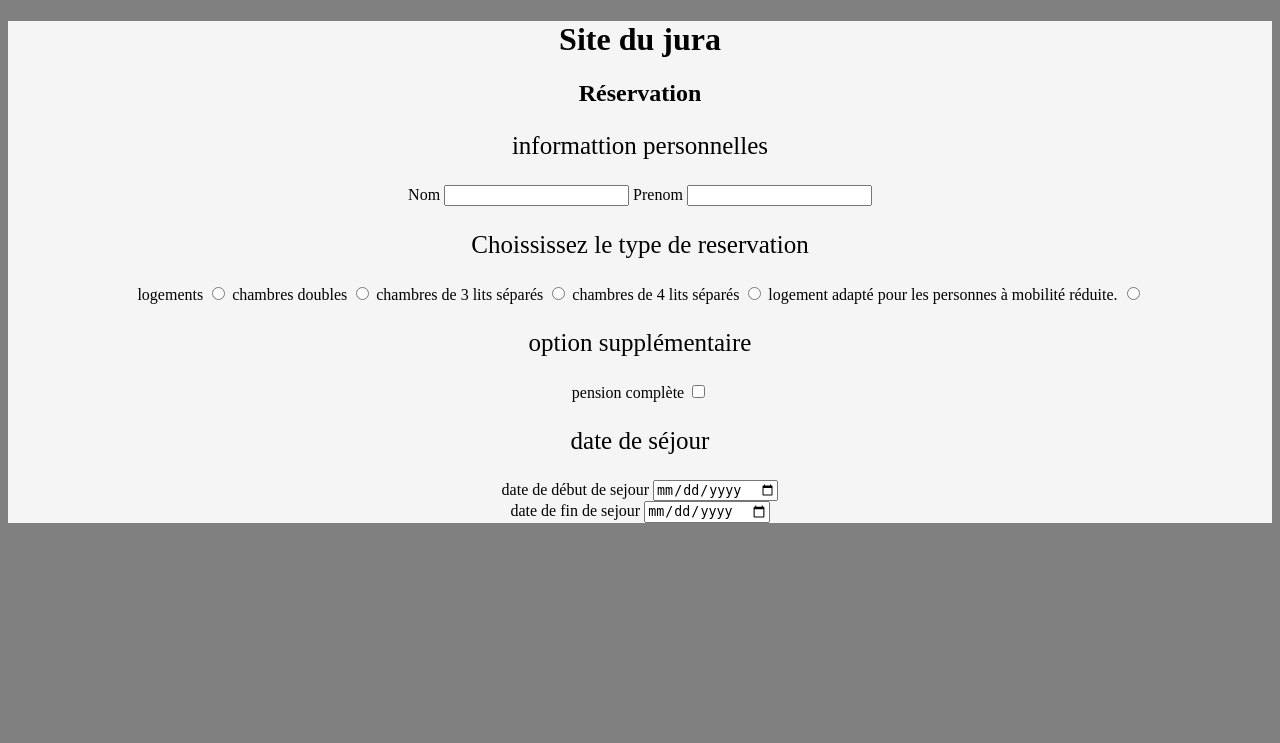
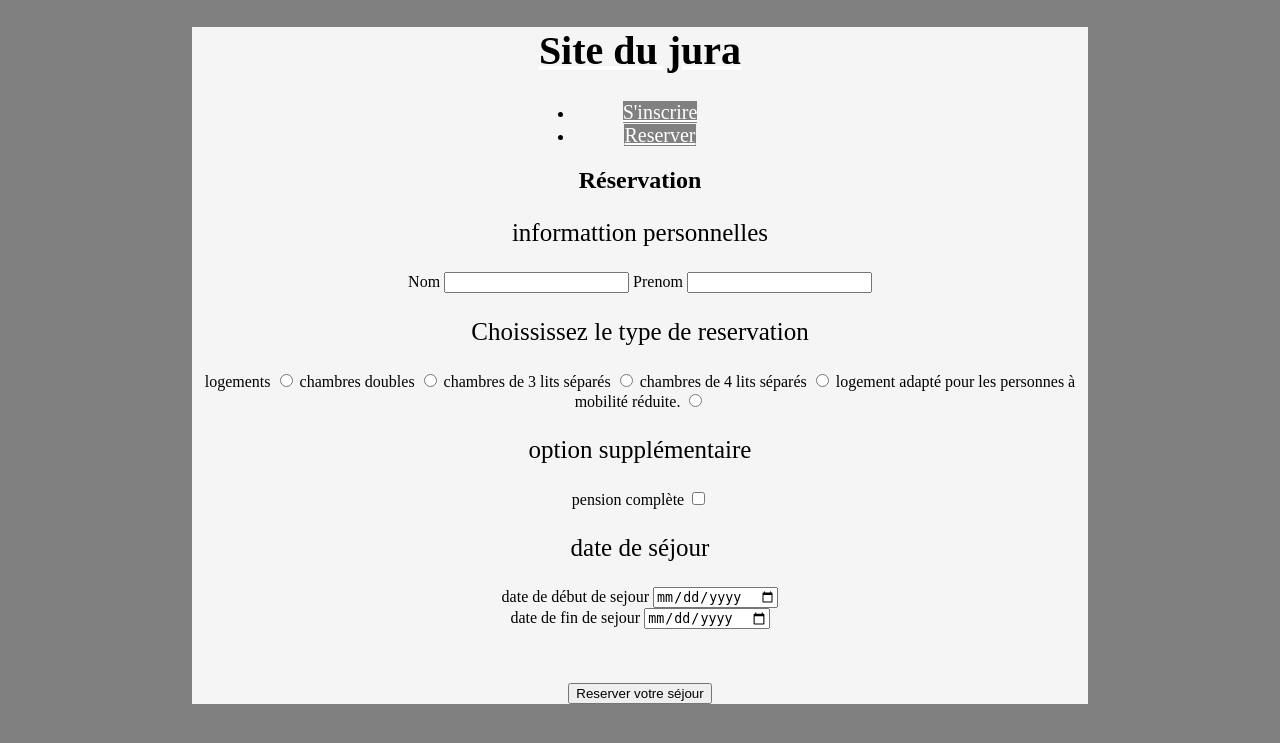
Before and after one commit to Matteo-ElGuetibi/CVEN, a PHP site: page /form_reservation.php in a window 1280 px wide. Shown: the top 743 px of the page. Run offline with PHP 8.4, Linux system fonts and the light colour scheme.

Commit message:
formulaire

```diff
--- a/css_cven.css
+++ b/css_cven.css
@@ -12,9 +12,26 @@ h1{
 }
 
 li{
-    background-color: black;
+    width:20%;
+    margin: auto;
 }
 html{
     text-align: center;
     background-color: grey;
 }
+body{
+    background-color: whitesmoke;
+    width:70%;
+    margin-left:auto;
+    margin-right:auto;
+    border: 20px;
+    border-color: black;
+}
+a{
+    background-color: grey;
+    font-size: 20px;
+    color:white;
+}
+a:hover{
+    color:yellow;
+}
--- a/form_reservation.php
+++ b/form_reservation.php
@@ -36,8 +36,9 @@
             <br/>
             <label for="datefin">date de fin de sejour
                 <input type="date" name="datefin" id="datefin" value="date_Depart">
-            </label>
-
+            </label><br/>
+            <br/><br/><br/>
+            <button>Reserver votre séjour</button>
 
         </form>
     </body>
--- a/gabarit.php
+++ b/gabarit.php
@@ -6,7 +6,13 @@
         <link rel="stylesheet" href="css_cven.css" type="text/css" >
     </head>
     <body>
-        <h1>Site du jura</h1>
+        <a href="acceuil.php"><h1>Site du jura</h1></a>
+        <nav>
+            <ul>
+                <li ><a href="">S'inscrire</a></li>
+                <li ><a href="form_reservation.php">Reserver</a></li>
+            </ul>
+        </nav>
 
     </body>
 </html>
```
Also changed, not shown: acceuil.php (+1 -6 lines).
